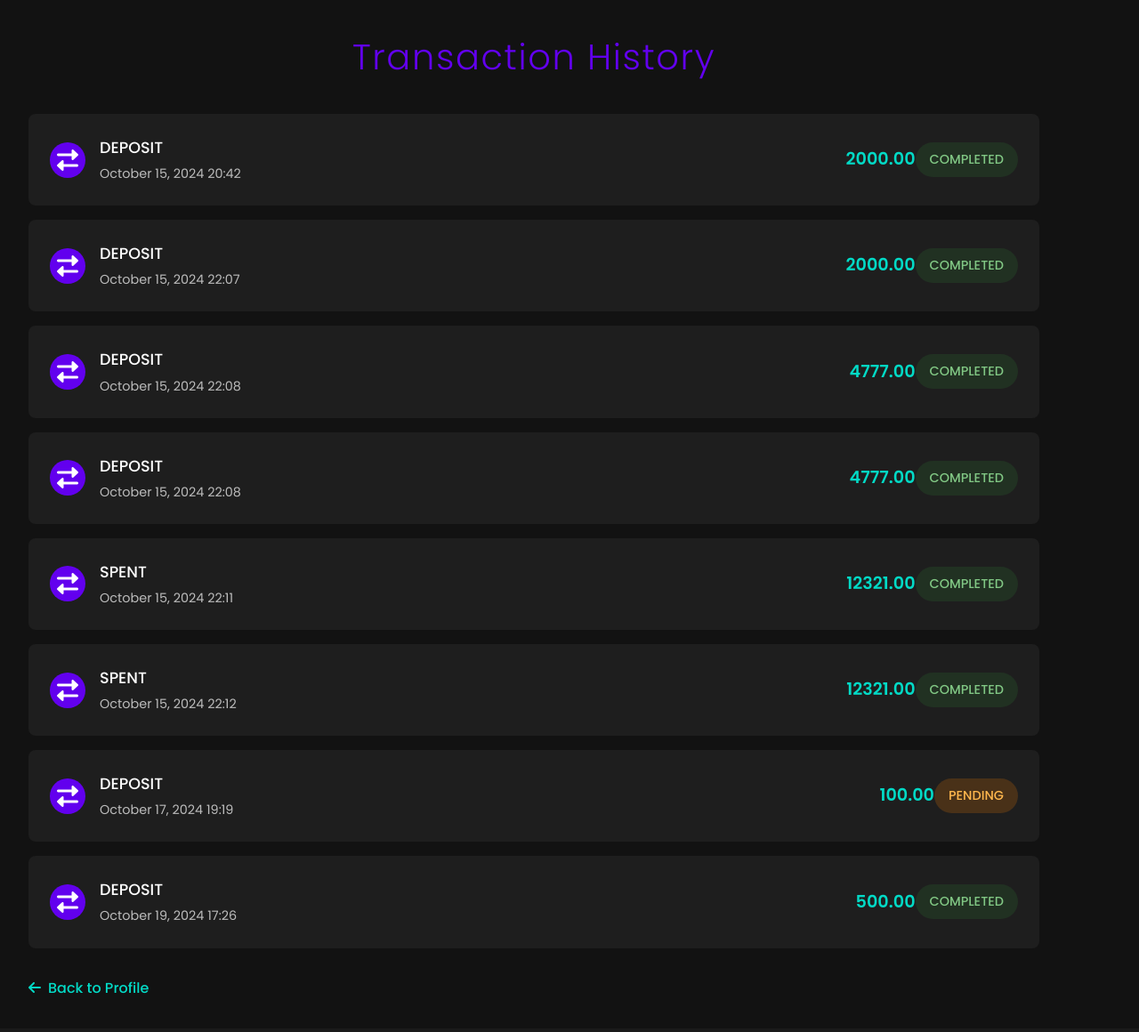
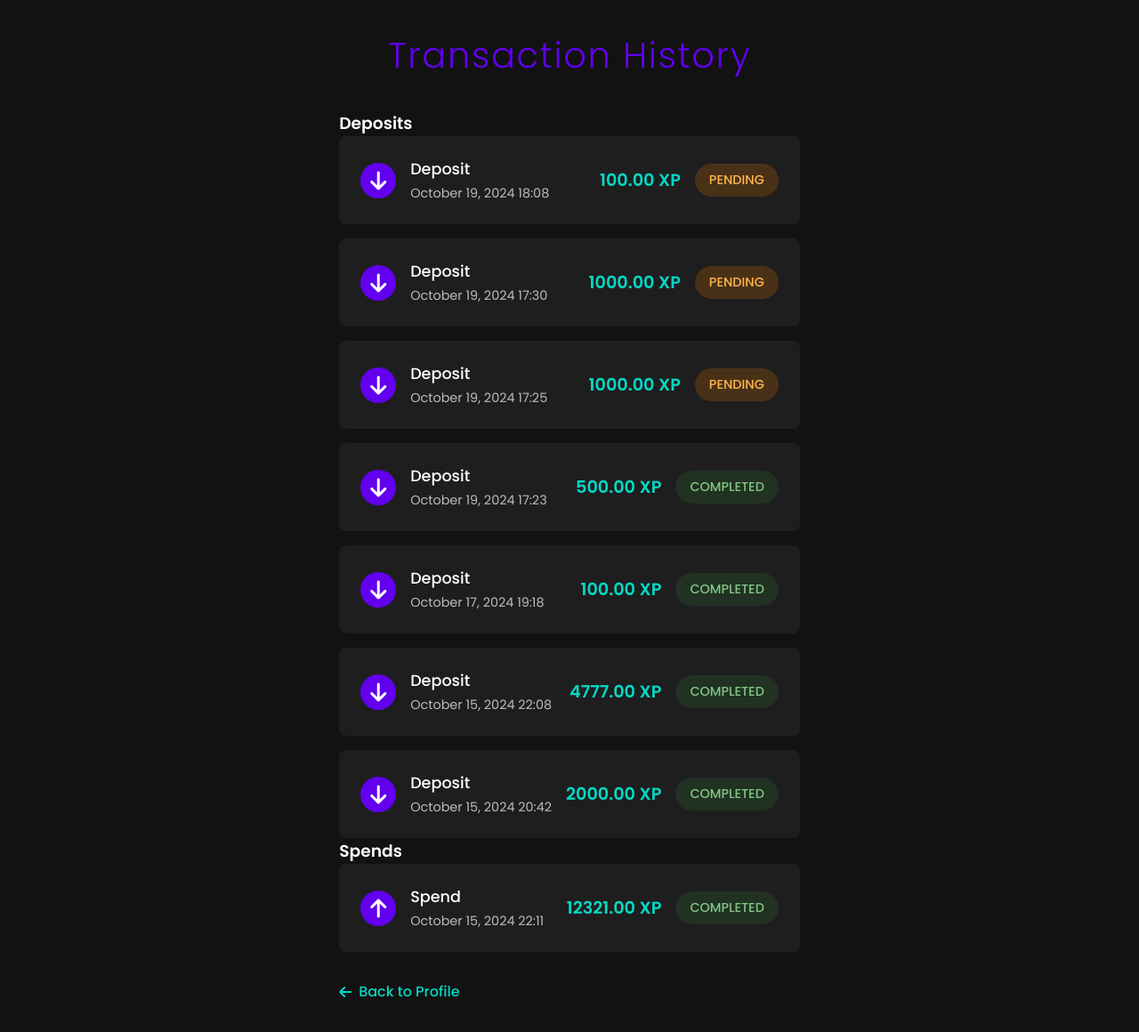
Before and after one commit to Ariwa042/tools, a Django app: page /user/transactions/ in a window 1280 px wide. Shown: the whole page at 89% size. Before the commit the page ends 1117 px from the top, so only its background shows below. Run offline with Django 4.2, Linux system fonts and the light colour scheme; a user stored in the database is signed in; data comes from the database, SQL or seed files in the repository; both versions use the stored data as it was after the commit.

Commit message:
stuc at transactions.html

```diff
--- a/account/views.py
+++ b/account/views.py
@@ -151,12 +151,18 @@ def spend(request):
 # Transaction history view
 @login_required
 def transaction_history(request):
-    transactions = Transactions.objects.filter(user=request.user)
-
-    context = {
-        'transactions': transactions
-    }
-    return render(request, 'account/transactions.html', context)
+    deposits = Deposit.objects.filter(
+        user=request.user).order_by('-created_at')
+    spends = Spend.objects.filter(
+       user=request.user).order_by('-created_at')
+    return render(request, 'account/transactions.html', {
+        'deposits': deposits,
+        'spends': spends,
+    })
+#    context = {
+#        'transactions': transactions
+#    }
+#    return render(request, 'account/transactions.html', context)
 
 @login_required
 def change_password(request):
--- a/static/css/deposit.css
+++ b/static/css/deposit.css
@@ -213,7 +213,7 @@ h1::after {
     margin-bottom: 20px;
     font-size: 1.1rem;
     margin-top: 30px;
-    text-align: justify;
+    text-align: start;
 
 }
 
--- a/templates/account/deposit.html
+++ b/templates/account/deposit.html
@@ -34,7 +34,7 @@
                 <li>Account Number: {{ payment_info.account_number }}</li>
                 <li>Account Holder: {{ payment_info.account_holder_name }}</li>
             </ul>
-            <p>After payment, your XP will be credited to your account.</p>
+            <p>After payment confirmation, your XP will be credited to your account.</p>
             <!-- Form to submit selected amount -->
             <form method="POST" id="deposit-form">
                 {% csrf_token %}
@@ -49,7 +49,7 @@
     <div id="deposit-message" class="deposit-message">
         <div class="deposit-message-content">
             <h3>Deposit in Progress</h3>
-            <p>Your deposit is being processed. Please wait...</p>
+            <p>XP wil be credited when payment has been confirmed. Please wait...</p>
             <div class="loader"></div>
         </div>
     </div>
--- a/templates/account/login.html
+++ b/templates/account/login.html
@@ -14,7 +14,9 @@
         <div class="logo">
             <a href="#" class="logo">
                <i class="fas fa-cube"></i>
-                <span>XOLOTOOL</span>        </div>
+                <span>XOLOTOOL</span>
+            </a>
+        </div>
     </header>
 
     <div class="login-container">
--- a/templates/account/transactions.html
+++ b/templates/account/transactions.html
@@ -10,17 +10,14 @@
 
     <style>
         :root {
-            --primary-color: #6200ee;
+            --primary: #6200ee;
             --primary-variant: #3700b3;
-            --secondary-color: #03dac6;
-            --background-color: #121212;
-            --surface-color: #1e1e1e;
-            --error-color: #cf6679;
-            --on-primary: #ffffff;
-            --on-secondary: #000000;
-            --on-background: #ffffff;
-            --on-surface: #ffffff;
-            --on-error: #000000;
+            --secondary: #03dac6;
+            --bg: #121212;
+            --surface: #1e1e1e;
+            --error: #cf6679;
+            --text-primary: #fff;
+            --text-secondary: rgba(255, 255, 255, 0.7);
         }
 
         * {
@@ -31,25 +28,24 @@
 
         body {
             font-family: 'Poppins', sans-serif;
-            background-color: var(--background-color);
-            color: var(--on-background);
-            line-height: 1.6;
+            background: var(--bg);
+            color: var(--text-primary);
             min-height: 100vh;
             display: flex;
             flex-direction: column;
-            justify-content: center;
         }
 
         .container {
             max-width: 1200px;
-            padding: 2rem;
+            margin: 2rem auto;
+            padding: 0 2rem;
         }
 
         h2 {
             text-align: center;
             margin-bottom: 2rem;
-            color: var(--primary-color);
-            font-size: 2.5rem;
+            color: var(--primary);
+            font-size: clamp(1.8rem, 4vw, 2.5rem);
             font-weight: 300;
             letter-spacing: 0.1rem;
         }
@@ -60,13 +56,14 @@
         }
 
         .transaction-item {
-            background-color: var(--surface-color);
+            background: var(--surface);
             border-radius: 8px;
             padding: 1.5rem;
             display: flex;
-            justify-content: space-between;
             align-items: center;
+            gap: 1rem;
             transition: transform 0.3s ease, box-shadow 0.3s ease;
+            animation: fadeIn 0.5s ease backwards;
         }
 
         .transaction-item:hover {
@@ -76,19 +73,18 @@
 
         .transaction-icon {
             font-size: 1.5rem;
-            margin-right: 1rem;
             width: 40px;
             height: 40px;
-            display: flex;
-            align-items: center;
-            justify-content: center;
+            display: grid;
+            place-items: center;
             border-radius: 50%;
-            background-color: var(--primary-color);
-            color: var(--on-primary);
+            background: var(--primary);
+            color: var(--text-primary);
+            flex-shrink: 0;
         }
 
         .transaction-details {
-            flex-grow: 1;
+            flex: 1;
         }
 
         .transaction-type {
@@ -99,13 +95,13 @@
 
         .transaction-date {
             font-size: 0.9rem;
-            color: rgba(255, 255, 255, 0.7);
+            color: var(--text-secondary);
         }
 
         .transaction-amount {
             font-weight: 700;
             font-size: 1.2rem;
-            color: var(--secondary-color);
+            color: var(--secondary);
         }
 
         .transaction-status {
@@ -116,74 +112,31 @@
             text-transform: uppercase;
         }
 
-        .status-completed {
-            background-color: rgba(46, 125, 50, 0.2);
-            color: #81c784;
-        }
-
-        .status-pending {
-            background-color: rgba(245, 124, 0, 0.2);
-            color: #ffb74d;
-        }
-
-        .status-failed {
-            background-color: rgba(198, 40, 40, 0.2);
-            color: #e57373;
-        }
+        .status-completed { background: rgba(46, 125, 50, 0.2); color: #81c784; }
+        .status-pending { background: rgba(245, 124, 0, 0.2); color: #ffb74d; }
+        .status-failed { background: rgba(198, 40, 40, 0.2); color: #e57373; }
 
         .back-link {
             display: inline-flex;
             align-items: center;
             margin-top: 2rem;
-            color: var(--secondary-color);
+            color: var(--secondary);
             text-decoration: none;
             font-weight: 500;
-            transition: color 0.3s ease;
+            gap: 0.5rem;
+            transition: color 0.3s;
         }
 
         .back-link:hover {
-            color: var(--primary-color);
-        }
-
-        .back-link i {
-            margin-right: 0.5rem;
+            color: var(--primary);
         }
 
         .no-transactions {
             text-align: center;
             padding: 3rem;
-            font-size: 1.2rem;
-            color: rgba(255, 255, 255, 0.7);
-            background-color: var(--surface-color);
+            color: var(--text-secondary);
+            background: var(--surface);
             border-radius: 8px;
-        }
-
-        @media (max-width: 768px) {
-            .container {
-                padding: 1rem;
-            }
-
-            h2 {
-                font-size: 2rem;
-            }
-
-            .transaction-item {
-                flex-direction: column;
-                align-items: flex-start;
-            }
-
-            .transaction-icon {
-                margin-bottom: 1rem;
-            }
-
-            .transaction-amount {
-                margin-top: 1rem;
-            }
-
-            .transaction-status {
-                align-self: flex-start;
-                margin-top: 1rem;
-            }
         }
 
         @keyframes fadeIn {
@@ -191,43 +144,81 @@
             to { opacity: 1; transform: translateY(0); }
         }
 
-        .transaction-item {
-            animation: fadeIn 0.5s ease forwards;
-            opacity: 0;
-        }
-
         .transaction-item:nth-child(1) { animation-delay: 0.1s; }
         .transaction-item:nth-child(2) { animation-delay: 0.2s; }
         .transaction-item:nth-child(3) { animation-delay: 0.3s; }
         .transaction-item:nth-child(4) { animation-delay: 0.4s; }
         .transaction-item:nth-child(5) { animation-delay: 0.5s; }
+
+        @media (max-width: 768px) {
+            .container { padding: 1rem; }
+
+            .transaction-item {
+                flex-direction: column;
+                align-items: flex-start;
+            }
+
+            .transaction-amount,
+            .transaction-status {
+                margin-top: 1rem;
+            }
+        }
     </style>
 </head>
 <body>
         <div class="container">
             <h2>Transaction History</h2>
-        {% if transactions %}
+
+            <!-- Deposits Section -->
+            <h3>Deposits</h3>
+            {% if deposits %}
                 <div class="transaction-list">
-            {% for transaction in transactions %}
+                    {% for deposit in deposits %}
                         <div class="transaction-item">
                             <div class="transaction-icon">
-                    <i class="fas fa-exchange-alt"></i>
+                                <i class="fas fa-arrow-down"></i>
                             </div>
                             <div class="transaction-details">
-                    <div class="transaction-type">{{ transaction.type }}</div>
-                    <div class="transaction-date">{{ transaction.created_at|date:"F j, Y H:i" }}</div>
+                                <div class="transaction-type">Deposit</div>
+                                <div class="transaction-date">{{ deposit.created_at|date:"F j, Y H:i" }}</div>
                             </div>
-                <div class="transaction-amount">{{ transaction.amount }}</div>
-                <div class="transaction-status status-{{ transaction.status|lower }}">{{ transaction.status }}</div>
+                            <div class="transaction-amount">{{ deposit.amount }} XP</div>
+                            <div class="transaction-status status-{{ deposit.status|lower }}">{{ deposit.status }}</div>
                         </div>
                     {% endfor %}
                 </div>
             {% else %}
                 <div class="no-transactions">
                     <i class="fas fa-inbox fa-3x" style="margin-bottom: 1rem;"></i>
-            <p>No transactions available at the moment.</p>
+                    <p>No deposit transactions available at the moment.</p>
                 </div>
             {% endif %}
+
+            <!-- Spends Section -->
+            <h3>Spends</h3>
+            {% if spends %}
+                <div class="transaction-list">
+                    {% for spend in spends %}
+                        <div class="transaction-item">
+                            <div class="transaction-icon">
+                                <i class="fas fa-arrow-up"></i>
+                            </div>
+                            <div class="transaction-details">
+                                <div class="transaction-type">Spend</div>
+                                <div class="transaction-date">{{ spend.created_at|date:"F j, Y H:i" }}</div>
+                            </div>
+                            <div class="transaction-amount">{{ spend.amount }} XP</div>
+                            <div class="transaction-status status-{{ spend.status|lower }}">{{ spend.status }}</div>
+                        </div>
+                    {% endfor %}
+                </div>
+            {% else %}
+                <div class="no-transactions">
+                    <i class="fas fa-inbox fa-3x" style="margin-bottom: 1rem;"></i>
+                    <p>No spend transactions available at the moment.</p>
+                </div>
+            {% endif %}
+
             <a href="{% url 'account:profile' %}" class="back-link">
                 <i class="fas fa-arrow-left"></i> Back to Profile
             </a>
```
Also changed, not shown: static/css/login.css (+65 -112 lines), static/css/profile.css (+23 -9 lines), templates/account/profile.html (+10 -4 lines), account/migrations/0009_transactions_deposit_transactions_spend_and_more.py (added), account/migrations/0010_remove_transactions_deposit_and_more.py (added), db.sqlite3. Lines whose indentation alone changed are shown as unchanged.
